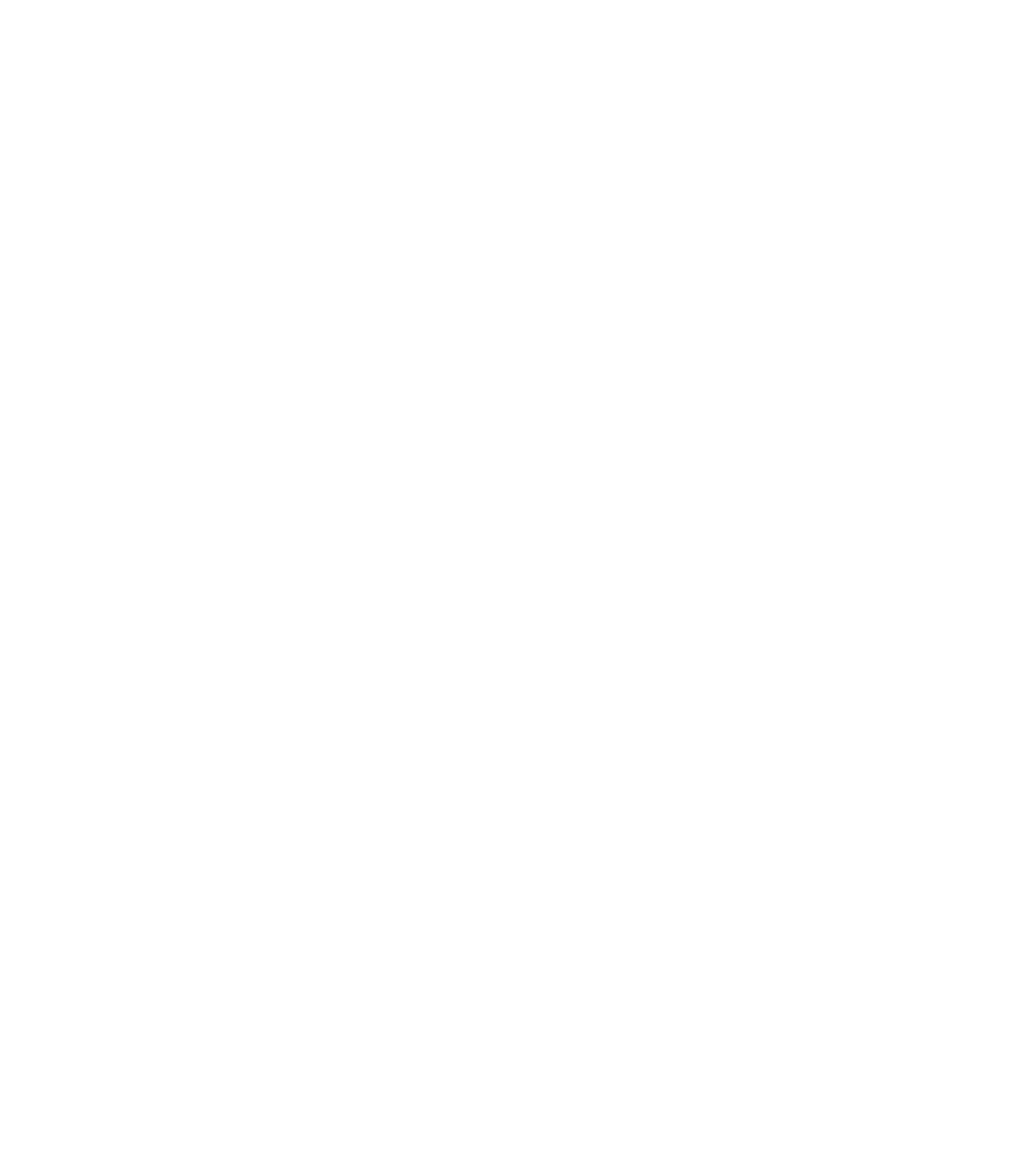
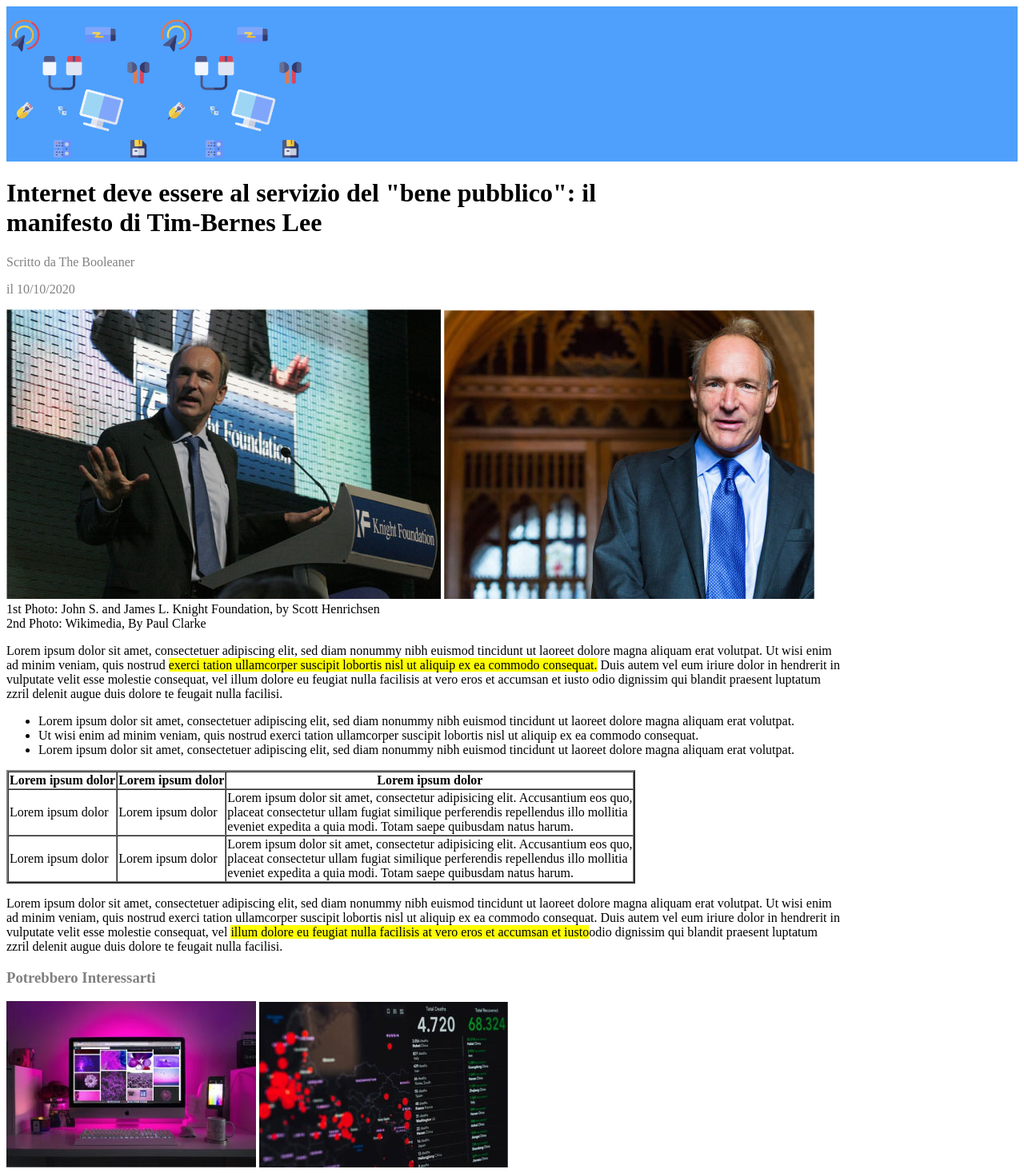
Before and after one commit to LeonardoR998/html-css-booleaner, a plain HTML site: page index.html in a window 1280 px wide. Shown: the whole page at 80% size. Before the commit the page ends 800 px from the top, so only its background shows below. Drawn offline with Linux system fonts and the light colour scheme.

Commit message:
add main

```diff
--- a/css/style.css
+++ b/css/style.css
@@ -0,0 +1,31 @@
+html, body {
+    padding: 0%;
+
+}
+
+img {
+    max-width: 100%;
+}
+
+.page-header {
+background-color:#4ea0fc;
+
+
+
+}
+
+.pattern {
+  height: 190px;
+  width: auto
+  margin: 0%;
+
+}
+
+.grey {
+color: grey;
+
+}
+
+.yellow {
+    background: yellow;
+}
--- a/index.html
+++ b/index.html
@@ -3,9 +3,88 @@
 <head>
     <meta charset="UTF-8">
     <meta name="viewport" content="width=device-width, initial-scale=1.0">
-    <title>Document</title>
+    <title>The Booleaner</title>
+<link rel="stylesheet" href="./css/style.css">
 </head>
+
+
 <body>
 
+    <header class="page-header">
+<img src="./img/pattern.png" alt="pattern" class="pattern">
+    </header>
+
+    <main>
+
+        <h1>Internet deve essere al servizio del "bene pubblico": il <br> manifesto di Tim-Bernes Lee</h1>
+        <div>
+            <p class="grey">Scritto da The Booleaner</p>
+            <p class="grey">il 10/10/2020</p>
+            <img src="./img/tim-1.jpg" alt="tim 1">
+            <img src="./img/tim-2.jpg" alt="tim 2">
+            <figcaption>1st Photo: John S. and James L. Knight Foundation, by Scott Henrichsen</figcaption>
+            <figcaption>2nd Photo: Wikimedia, By Paul Clarke</figcaption>
+
+        </div>
+
+<div>
+     <p>Lorem ipsum dolor sit amet, consectetuer adipiscing elit, sed diam nonummy nibh euismod tincidunt ut laoreet dolore magna aliquam erat volutpat. Ut wisi enim <br>
+        ad minim veniam, quis nostrud <span class="yellow"> exerci tation ullamcorper suscipit lobortis nisl ut aliquip ex ea commodo consequat.</span> Duis autem vel eum iriure dolor in hendrerit in <br>
+        vulputate velit esse molestie consequat, vel illum dolore eu feugiat nulla facilisis at vero eros et accumsan et iusto odio dignissim qui blandit praesent luptatum <br>
+        zzril delenit augue duis dolore te feugait nulla facilisi.</p>
+ </div>
+
+ <div>
+    <ul>
+            <li>Lorem ipsum dolor sit amet, consectetuer adipiscing elit, sed diam nonummy nibh euismod tincidunt ut laoreet dolore magna aliquam erat volutpat.</li>
+            <li>Ut wisi enim ad minim veniam, quis nostrud exerci tation ullamcorper suscipit lobortis nisl ut aliquip ex ea commodo consequat.</li>
+            <li>Lorem ipsum dolor sit amet, consectetuer adipiscing elit, sed diam nonummy nibh euismod tincidunt ut laoreet dolore magna aliquam erat volutpat.</li>
+    </ul>
+ </div>
+
+ <table cellspacing="0" border="2">
+    <thead>
+        <tr>
+            <th>Lorem ipsum dolor</th>
+            <th>Lorem ipsum dolor</th>
+            <th>Lorem ipsum dolor</th>
+        </tr>
+    </thead>
+
+    <tbody>
+        <tr>
+            <td>Lorem ipsum dolor</td>
+            <td>Lorem ipsum dolor</td>
+            <td>Lorem ipsum dolor sit amet, consectetur adipisicing elit. Accusantium eos quo,<br>
+                placeat consectetur ullam fugiat similique perferendis repellendus illo mollitia <br>
+                eveniet expedita a quia modi. Totam saepe quibusdam natus harum.</td>
+        </tr>
+    </tbody>
+
+    <tfoot>
+        <tr>
+            <td>Lorem ipsum dolor</td>
+            <td>Lorem ipsum dolor</td>
+            <td>Lorem ipsum dolor sit amet, consectetur adipisicing elit. Accusantium eos quo,<br>
+                placeat consectetur ullam fugiat similique perferendis repellendus illo mollitia <br>
+                eveniet expedita a quia modi. Totam saepe quibusdam natus harum.</td>
+        </tr>
+    </tfoot>
+ </table>
+
+ <div>
+    <p>Lorem ipsum dolor sit amet, consectetuer adipiscing elit, sed diam nonummy nibh euismod tincidunt ut laoreet dolore magna aliquam erat volutpat. Ut wisi enim <br>
+        ad minim veniam, quis nostrud exerci tation ullamcorper suscipit lobortis nisl ut aliquip ex ea commodo consequat. Duis autem vel eum iriure dolor in hendrerit in <br>
+        vulputate velit esse molestie consequat, vel <span class="yellow">illum dolore eu feugiat nulla facilisis at vero eros et accumsan et iusto</span>odio dignissim qui blandit praesent luptatum <br>
+        zzril delenit augue duis dolore te feugait nulla facilisi.</p>
+ </div>
+
+ <div>
+    <h3 class="grey">Potrebbero Interessarti</h3>
+    <img src="./img/monitor.jpg" alt="">
+    <img src="./img/graph.jpg" alt="">
+ </div>
+
+    </main>
 </body>
 </html>
```
